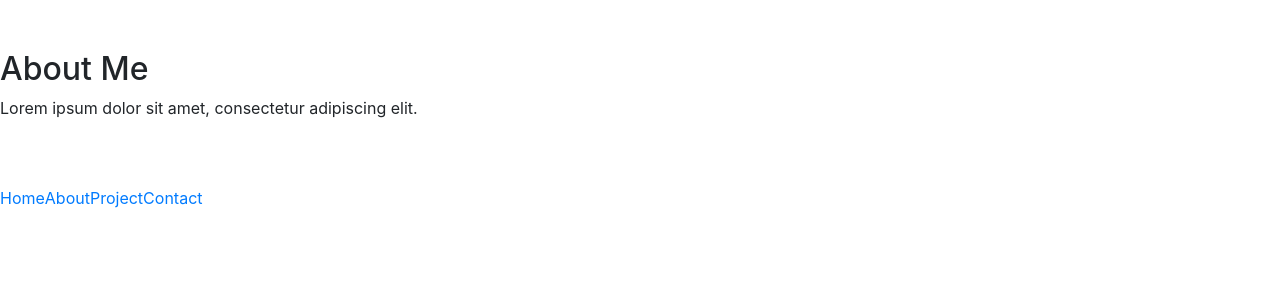
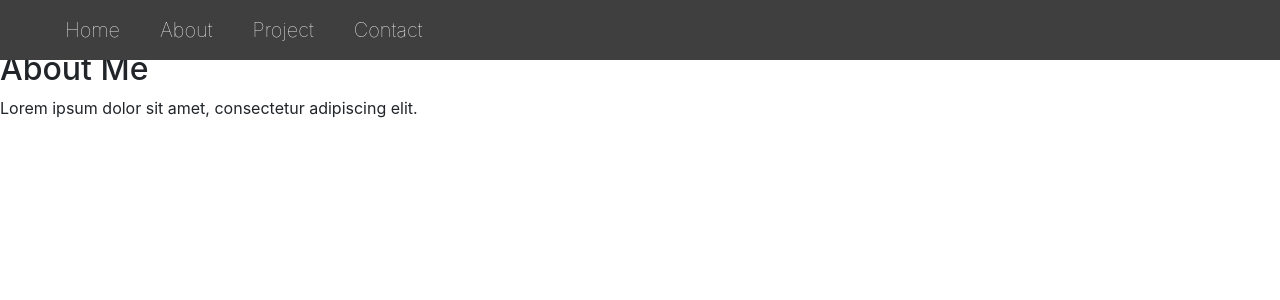
Before and after one commit to Faizdk/Responsi-PWeb, a Nuxt app: page /about in a window 1280 px wide. Shown: the top 300 px of the page. Built offline with nearby package versions, Linux system fonts and the light colour scheme.

Commit message:
Update main.css

```diff
--- a/assets/main.css
+++ b/assets/main.css
@@ -4,3 +4,41 @@ body {
     padding: 0;
     box-sizing: border-box;
 }
+
+nav{
+    display: flex;
+    justify-content: space-between;
+    background-color:#3f3f3f;
+    align-items: center;
+    padding: 15px 45px;
+    position:fixed;
+    top:0;
+    right: 0;
+    left: 0;
+    z-index: 1000;
+}
+.nav-section{
+    display: flex;
+    justify-content:center;
+    align-items: center;
+
+}
+.nav-item{
+    padding: 20px;
+    color: rgb(255, 255, 255);
+    font-weight: lighter;
+    font-size: 20px;
+}
+.nav-item:hover {
+    color: #a0a0a0;
+    font-size: 19.5px;
+    transition:cubic-bezier(0.1s);
+}
+
+.nav-item:active {
+    padding-top: 8px;
+    padding-right: 8px;
+    padding-bottom: 8px;
+    padding-left: 8px;
+    background-color: #3f3f3f;
+}
```
